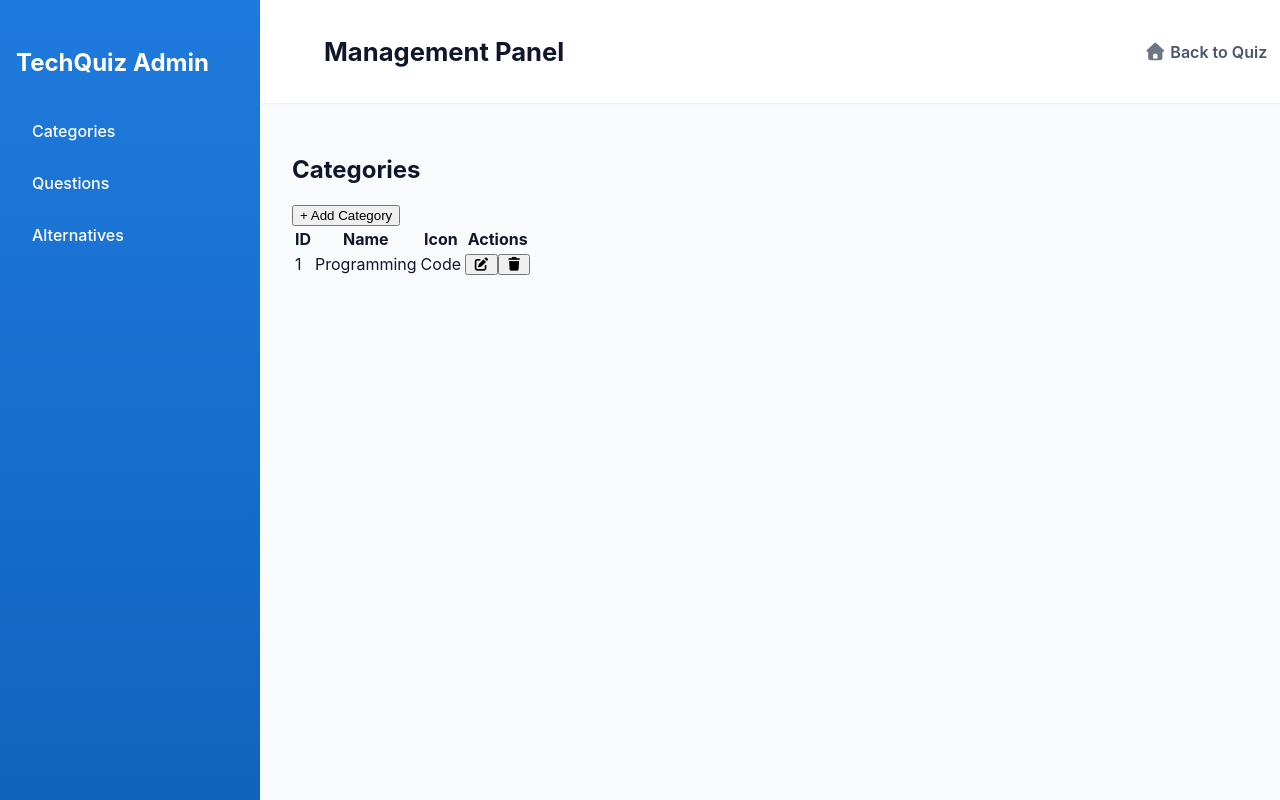
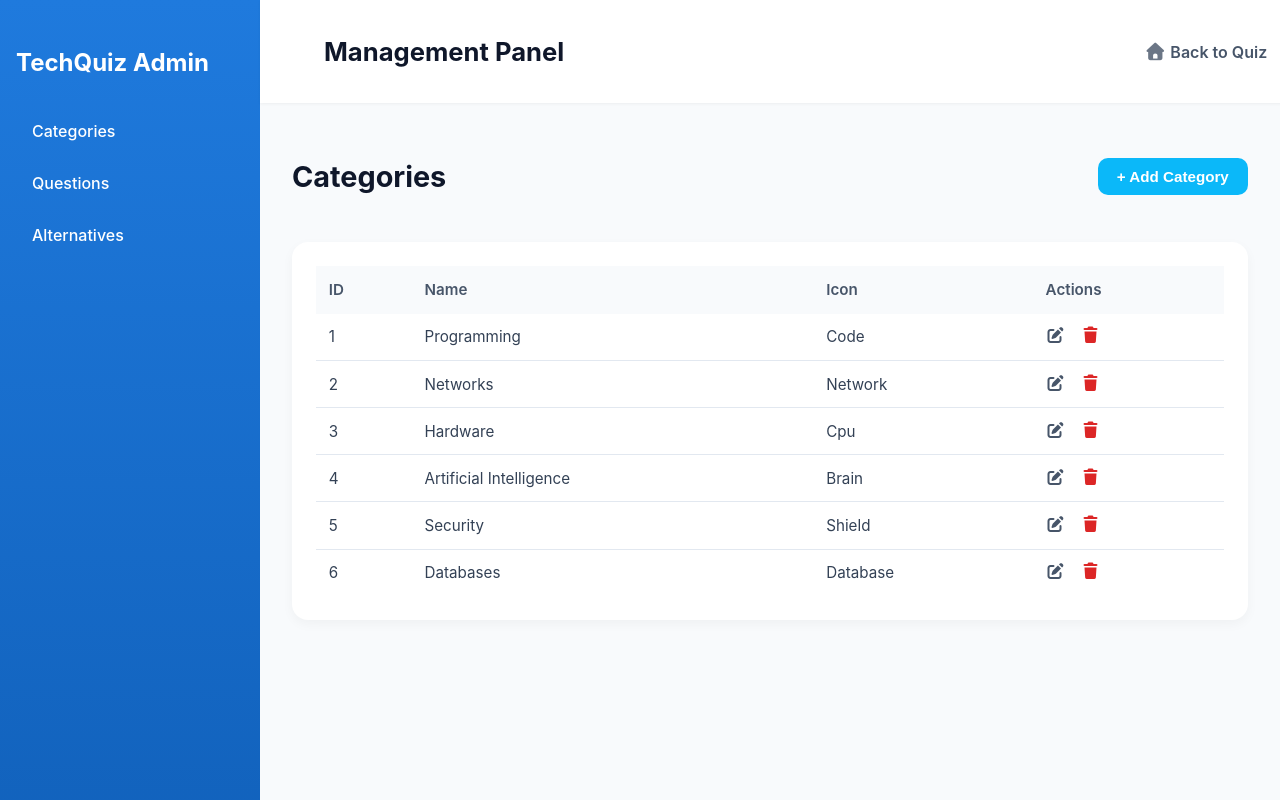
Before and after one commit to theeuzin13/tech-quiz-angular, an Angular app in the folder quiz-angular/: page /admin/categories in a window 1280 px wide. Built offline with nearby package versions, Linux system fonts and the light colour scheme.

Commit message:
feat: add Font Awesome for icons and update categories list component

```diff
--- a/quiz-angular/package.json
+++ b/quiz-angular/package.json
@@ -29,6 +29,7 @@
     "@angular/forms": "^21.0.0",
     "@angular/platform-browser": "^21.0.0",
     "@angular/router": "^21.0.0",
+    "@fortawesome/fontawesome-free": "^7.1.0",
     "rxjs": "~7.8.0",
     "tslib": "^2.3.0"
   },
--- a/quiz-angular/src/app/features/alternatives/pages/list/list.component.html
+++ b/quiz-angular/src/app/features/alternatives/pages/list/list.component.html
@@ -1 +1 @@
-<p>list works!</p>
+<p>alternatives works!</p>
--- a/quiz-angular/src/app/features/categories/pages/list/list.component.html
+++ b/quiz-angular/src/app/features/categories/pages/list/list.component.html
@@ -1,29 +1,30 @@
-<div class="bg-white p-6 rounded shadow">
-  <div class="flex justify-between items-center mb-4">
-    <h2 class="text-2xl font-semibold">Categories</h2>
+<div class="categories-header">
+  <h2>Categories</h2>
 
-    <button class="px-4 py-2 bg-blue-500 text-white rounded">
-      + Add Category
-    </button>
-  </div>
+  <button class="add-btn">
+    + Add Category
+  </button>
+</div>
 
-  <table class="w-full mt-4">
+<div class="categories-card">
+  <table class="categories-table">
     <thead>
-      <tr class="font-semibold text-left border-b">
-        <th class="p-2">ID</th>
-        <th class="p-2">Name</th>
-        <th class="p-2">Icon</th>
-        <th class="p-2">Actions</th>
+      <tr>
+        <th>ID</th>
+        <th>Name</th>
+        <th>Icon</th>
+        <th>Actions</th>
       </tr>
     </thead>
+
     <tbody>
-      <tr class="border-b hover:bg-gray-50">
-        <td class="p-2">1</td>
-        <td class="p-2">Programming</td>
-        <td class="p-2">Code</td>
-        <td class="p-2">
-          <button class="text-blue-500 mr-2"><i class="fa fa-edit"></i></button>
-          <button class="text-red-500"><i class="fa fa-trash"></i></button>
+      <tr *ngFor="let item of categories">
+        <td>{{ item.id }}</td>
+        <td>{{ item.name }}</td>
+        <td>{{ item.icon }}</td>
+        <td class="actions">
+          <i class="fas fa-edit edit"></i>
+          <i class="fas fa-trash delete"></i>
         </td>
       </tr>
     </tbody>
--- a/quiz-angular/src/app/features/categories/pages/list/list.component.scss
+++ b/quiz-angular/src/app/features/categories/pages/list/list.component.scss
@@ -0,0 +1,101 @@
+/* HEADER: título + botão */
+.categories-header {
+  display: flex;
+  justify-content: space-between;
+  align-items: center;
+  margin-bottom: 1.5rem;
+
+  h2 {
+    font-size: 1.8rem;
+    font-weight: 700;
+    color: #0f172a;
+  }
+}
+
+/* Botão Add */
+.add-btn {
+  background: #0bb8f9;
+  padding: 0.6rem 1.2rem;
+  border: none;
+  border-radius: 10px;
+  color: white;
+  font-weight: 600;
+  cursor: pointer;
+  font-size: 0.95rem;
+  transition: 0.25s ease;
+
+  &:hover {
+    background: #009cd5;
+  }
+}
+
+/* CARD */
+.categories-card {
+  background: white;
+  border-radius: 16px;
+  padding: 1.5rem;
+  box-shadow: 0 4px 12px rgba(0, 0, 0, 0.04);
+}
+
+/* TABELA */
+.categories-table {
+  width: 100%;
+  border-collapse: collapse;
+  font-size: 0.95rem;
+}
+
+/* HEADER DA TABELA */
+.categories-table thead {
+  background: #f8fafc;
+
+  th {
+    text-align: left;
+    padding: 0.9rem 0.8rem;
+    color: #475569;
+    font-weight: 600;
+    font-size: 0.95rem;
+  }
+}
+
+/* LINHAS */
+.categories-table tbody tr {
+  border-bottom: 1px solid #e2e8f0;
+
+  &:last-child {
+    border-bottom: none;
+  }
+}
+
+/* CÉLULAS */
+.categories-table td {
+  padding: 0.85rem 0.8rem;
+  color: #334155;
+}
+
+/* AÇÕES */
+.actions {
+  display: flex;
+  gap: 15px;
+
+  i {
+    cursor: pointer;
+    font-size: 1rem;
+    transition: 0.2s ease;
+  }
+
+  .edit {
+    color: #475569;
+
+    &:hover {
+      color: #0ea5e9;
+    }
+  }
+
+  .delete {
+    color: #dc2626;
+
+    &:hover {
+      color: #b91c1c;
+    }
+  }
+}
--- a/quiz-angular/src/app/features/categories/pages/list/list.component.ts
+++ b/quiz-angular/src/app/features/categories/pages/list/list.component.ts
@@ -1,11 +1,22 @@
 import { Component } from '@angular/core';
+import { CommonModule } from '@angular/common';
 
 @Component({
-  selector: 'app-list',
-  imports: [],
+  selector: 'app-categories-list',
+  standalone: true,
+  imports: [CommonModule],
   templateUrl: './list.component.html',
-  styleUrl: './list.component.scss',
+  styleUrl: './list.component.scss'
 })
 export class ListComponent {
 
+  categories = [
+    { id: 1, name: 'Programming', icon: 'Code' },
+    { id: 2, name: 'Networks', icon: 'Network' },
+    { id: 3, name: 'Hardware', icon: 'Cpu' },
+    { id: 4, name: 'Artificial Intelligence', icon: 'Brain' },
+    { id: 5, name: 'Security', icon: 'Shield' },
+    { id: 6, name: 'Databases', icon: 'Database' },
+  ];
+
 }
--- a/quiz-angular/src/app/shared/layout/sidebar/sidebar.component.ts
+++ b/quiz-angular/src/app/shared/layout/sidebar/sidebar.component.ts
@@ -1,8 +1,9 @@
 import { Component } from '@angular/core';
+import { RouterModule } from '@angular/router';
 
 @Component({
   selector: 'app-sidebar',
-  imports: [],
+  imports: [RouterModule],
   templateUrl: './sidebar.component.html',
   styleUrls: ['./sidebar.component.scss'],
 })
```
Also changed, not shown: 1 other file (tests, documents, lock files or other folders).
